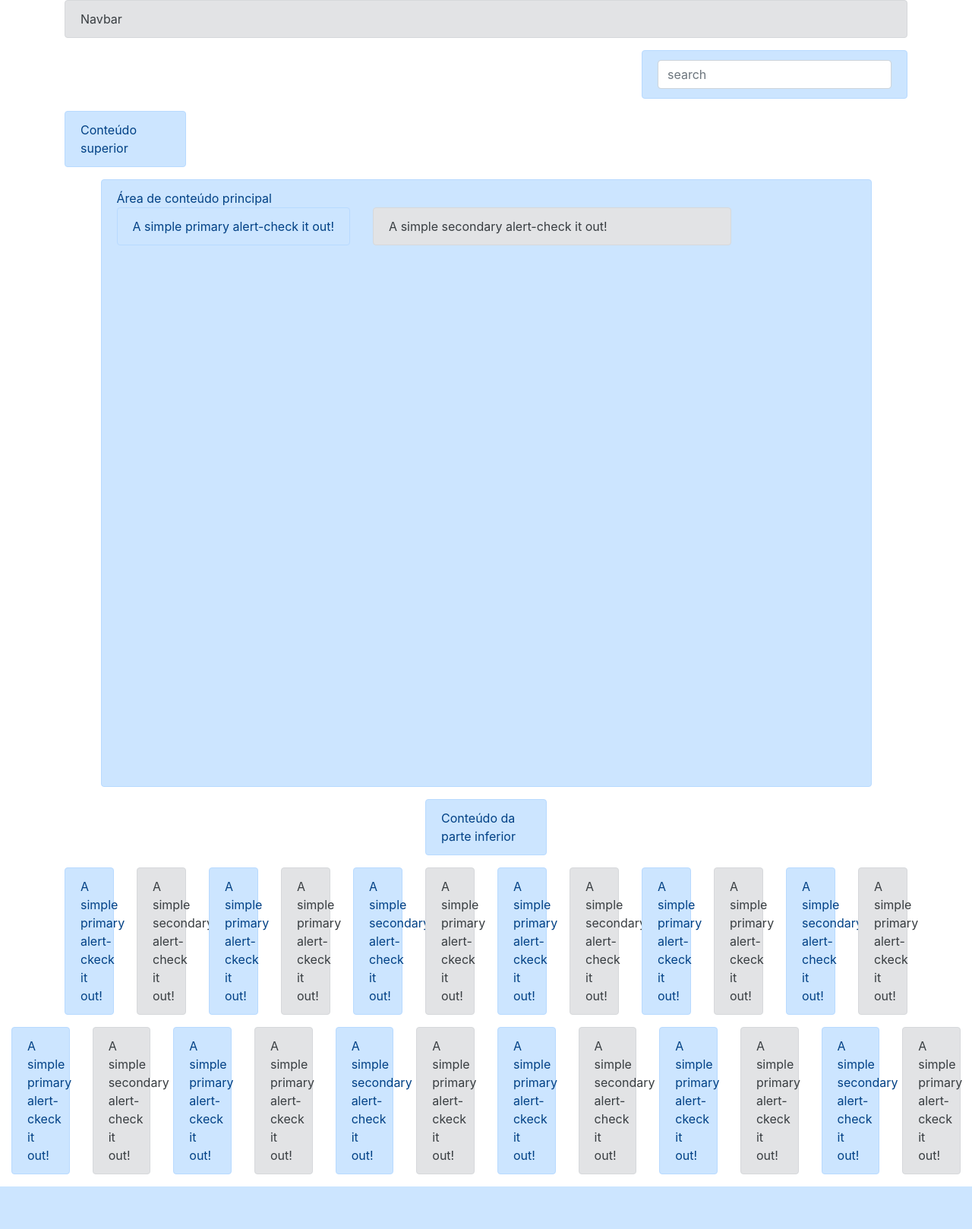
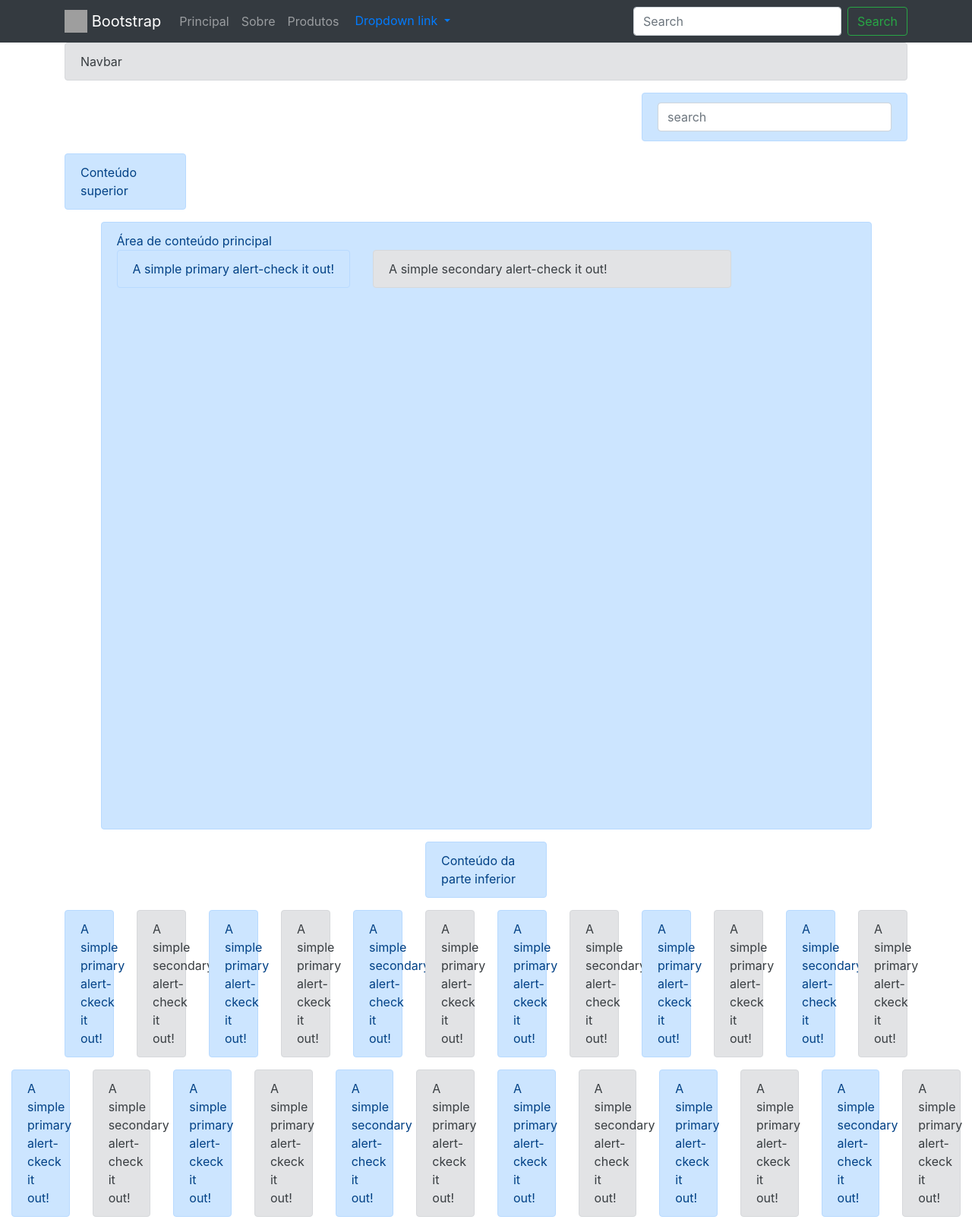
Before and after one commit to gilmarsan/synaptrons_ecommerce, a Django app: page /bootstrap/ in a window 1280 px wide. Shown: the whole page at 76% size. Before the commit the page ends 1562 px from the top, so only its background shows below. Run offline with Django 3.2, Linux system fonts and the light colour scheme; some libraries are stand-ins or nearby versions; grey boxes are pictures that could not be loaded.

Commit message:
Brincando com booststrap_navbar

```diff
--- a/templates/bootstrap/example.html
+++ b/templates/bootstrap/example.html
@@ -11,6 +11,45 @@
     <title>Exemplos de Bootstrap!</title>
   </head>
   <body>
+    <!-- Image and text -->
+    <nav class="navbar navbar-expand-md navbar-dark bg-dark">
+      <div class='container'>
+        <a class="navbar-brand" href="#">
+          <img src="https://getbootstrap.com//docs/4.5/assets/brand/bootstrap-solid.svg" width="30" height="30" class="d-inline-block align-top" alt="" loading="lazy">
+          Bootstrap
+        </a>
+        <button class='navbar-toggler' type='button' data-toggle='collapse' data-target='#navbar-collapse-links' aria-expanded='false' aria-label='Toggle Navigation'>
+          <span class='navbar-toggler-icon'></span>
+        </button>
+        <div class='collapse navbar-collapse' id='navbar-collapse-links'>
+          <ul class='navbar-nav'>
+            <li class='nav-item'>
+              <a href='#' class='nav-link'>Principal</a>
+            </li>
+            <li class='nav-item'>
+              <a href='#' class='nav-link'>Sobre</a>
+            </li>
+            <li class='nav-item'>
+              <a href='#' class='nav-link'>Produtos</a>
+            </li>
+            <li class="nar-item dropdown">
+              <a class="btn btn-link dropdown-toggle" href="#" id="navbarDropdownMenuLink" data-toggle="dropdown" aria-haspopup="true" aria-expanded="false">
+                Dropdown link
+              </a>
+              <div class="dropdown-menu" aria-labelledby="dropdownMenuLink">
+                <a class="dropdown-item" href="#">Action</a>
+                <a class="dropdown-item" href="#">Another action</a>
+                <a class="dropdown-item" href="#">Something else here</a>
+              </div>
+            </li>
+          </ul>
+          <form class="form-inline ml-auto">
+            <input class="form-control mr-sm-2" type="search" placeholder="Search" aria-label="Search">
+            <button class="btn btn-outline-success my-2 my-sm-0" type="submit">Search</button>
+          </form>
+        </div>
+      </div>
+    </nav>
     <div class='container'>
       <div class="row">
         <div class="col-12">
```
